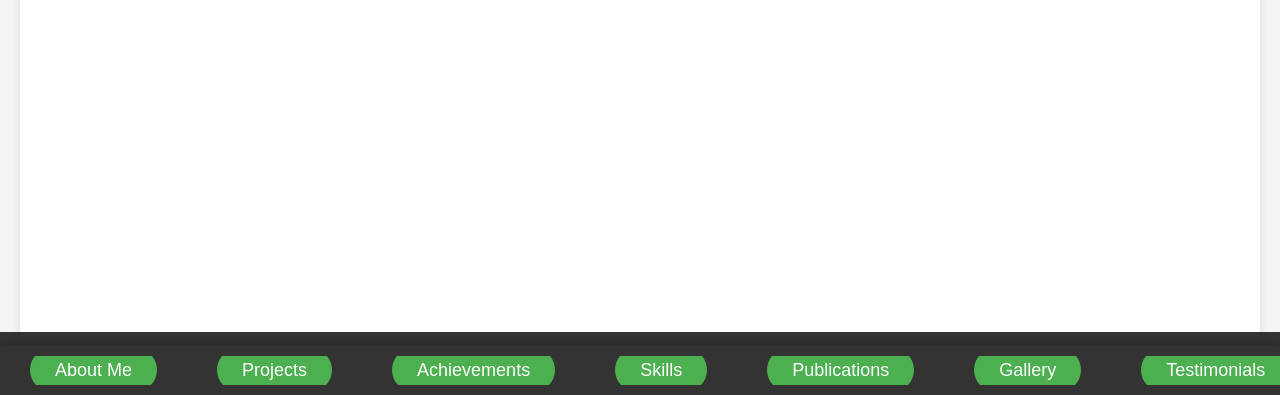
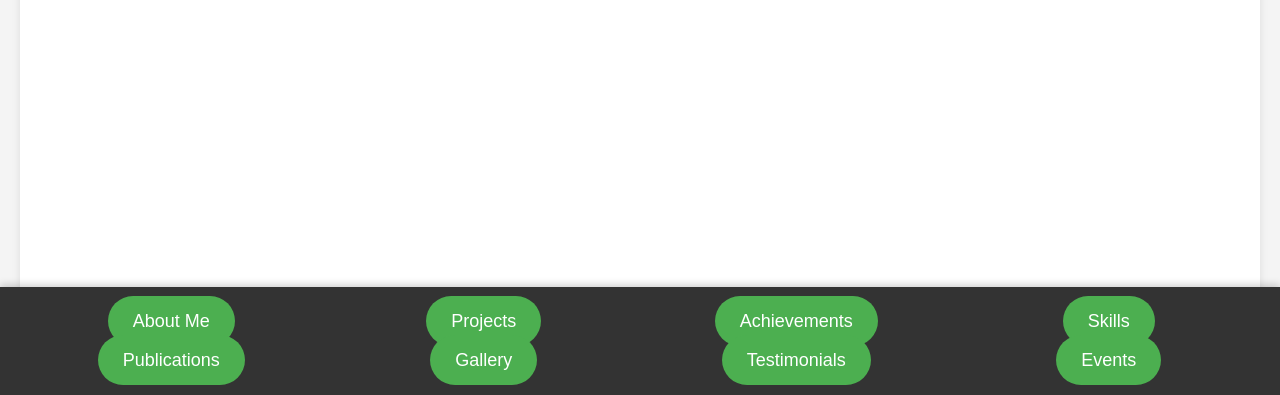
Before and after one commit to techshubham-ind/portfolio, a plain HTML site: page index.html in a window 1280 px wide. Shown: the part 405-800 px from the top of the page. Drawn offline with Linux system fonts and the light colour scheme.

Commit message:
Update index.html

```diff
--- a/index.html
+++ b/index.html
@@ -51,7 +51,7 @@
     /* Navigation Styles */
     nav {
       background-color: #333;
-      padding: 10px 0;
+      padding: 20px;
       position: fixed;
       bottom: 0;
       width: 100%;
@@ -61,11 +61,11 @@
 
     nav ul {
       list-style: none;
-      display: flex;
+      display: grid;
+      grid-template-columns: repeat(4, 1fr); /* Create 4 columns */
+      gap: 10px;
       padding: 0;
       margin: 0;
-      overflow-x: auto; /* Enable horizontal scrolling */
-      white-space: nowrap; /* Prevent the navigation from wrapping to the next line */
     }
 
     nav ul li {
@@ -75,11 +75,11 @@
     nav ul li a {
       background-color: #4CAF50;
       color: white;
-      padding: 12px 25px;
+      padding: 15px 25px;
       text-decoration: none;
       border-radius: 30px;
       font-size: 18px;
-      margin: 0 10px;
+      text-align: center;
       transition: background-color 0.3s ease, transform 0.3s ease;
     }
 
@@ -88,22 +88,12 @@
       transform: translateY(-5px);
     }
 
-    /* Add a shadow effect when scrolling horizontally */
-    nav ul::-webkit-scrollbar {
-      height: 8px;
-    }
+    /* Ensure the second row has only 2 items */
+    @media (max-width: 768px) {
+      nav ul {
+        grid-template-columns: repeat(2, 1fr); /* Create 2 columns on smaller screens */
+      }
 
-    nav ul::-webkit-scrollbar-thumb {
-      background-color: #888;
-      border-radius: 10px;
-    }
-
-    nav ul::-webkit-scrollbar-thumb:hover {
-      background-color: #555;
-    }
-
-    /* Mobile Responsiveness */
-    @media (max-width: 768px) {
       nav ul li a {
         font-size: 14px; /* Reduce font size for mobile */
         padding: 10px 20px;
@@ -127,7 +117,7 @@
     <p>© 2025 Shubham Mahato. All rights reserved.</p>
   </footer>
 
-  <!-- Horizontal Navigation Bar at the Bottom -->
+  <!-- Navigation Bar at the Bottom in a 4x2 Matrix Format -->
   <nav>
     <ul>
       <li><a href="about.html">About Me</a></li>
@@ -138,7 +128,6 @@
       <li><a href="gallery.html">Gallery</a></li>
       <li><a href="testimonials.html">Testimonials</a></li>
       <li><a href="events.html">Events</a></li>
-      <li><a href="contact.html">Contact</a></li>
     </ul>
   </nav>
 
```
